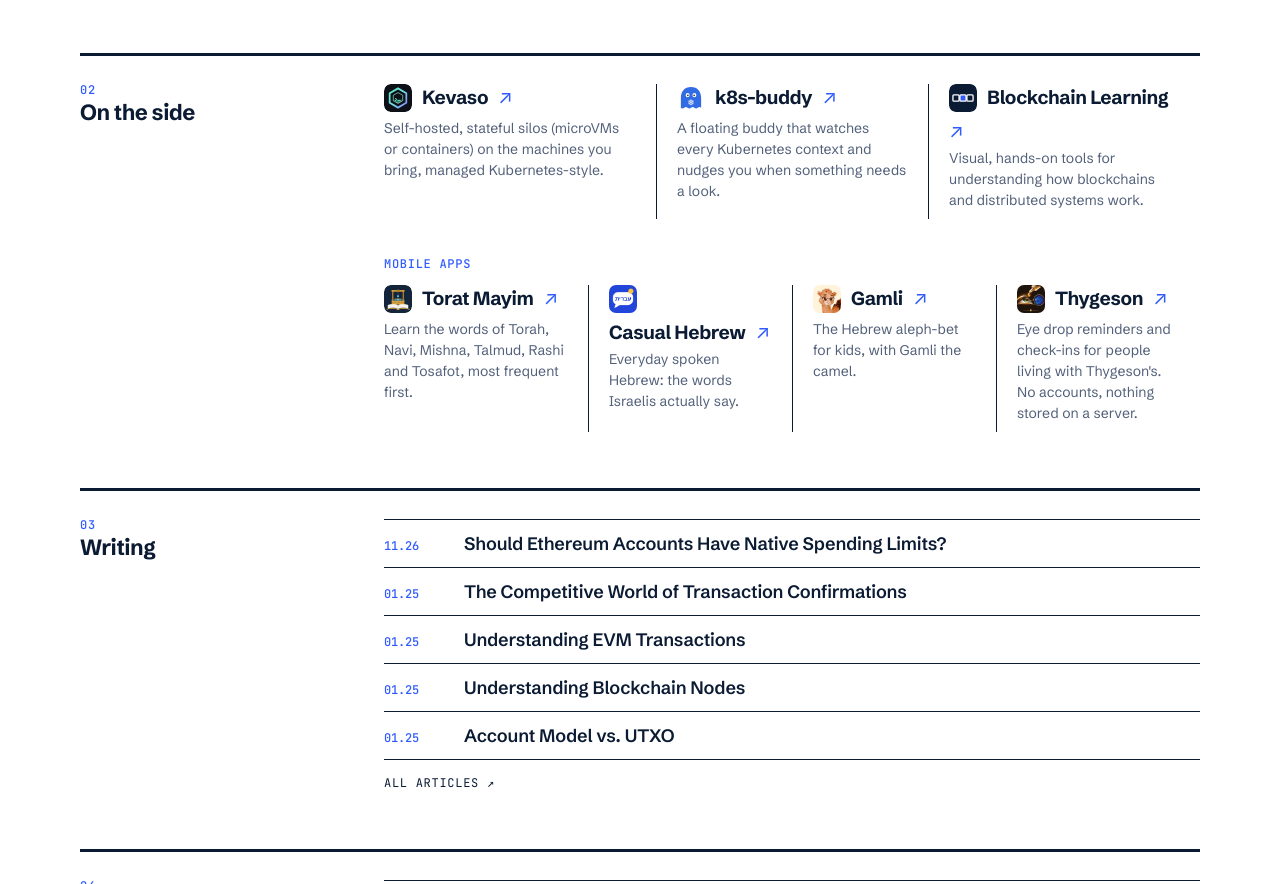
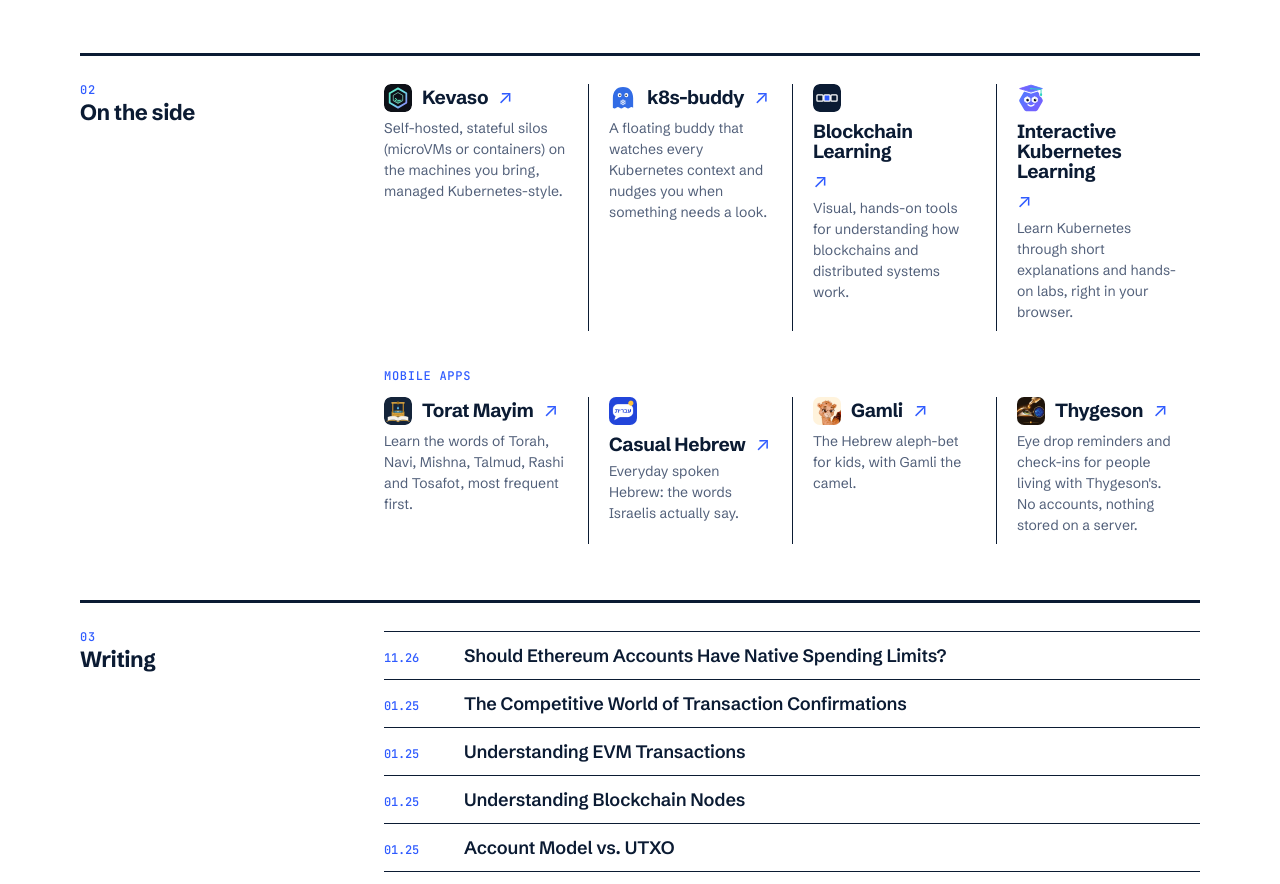
Before and after one commit to dlebee/lebee.info, a plain HTML site: page index.html in a window 1280 px wide. Shown: the part 1115-1999 px from the top of the page. Drawn offline with Linux system fonts and the light colour scheme.

Commit message:
Add Interactive Kubernetes Learning to side projects
Co-Authored-By: Claude Opus 5.5 <noreply@anthropic.com>

```diff
--- a/index.html
+++ b/index.html
@@ -16,8 +16,8 @@
   <link rel="preconnect" href="https://fonts.googleapis.com">
   <link rel="preconnect" href="https://fonts.gstatic.com" crossorigin>
   <link href="https://fonts.googleapis.com/css2?family=JetBrains+Mono:wght@400;500&family=Schibsted+Grotesk:wght@400;500;600;700;800&display=swap" rel="stylesheet">
-  <link rel="stylesheet" href="/assets/css/tokens.css?v=swiss6">
-  <link rel="stylesheet" href="/assets/css/site.css?v=swiss6">
+  <link rel="stylesheet" href="/assets/css/tokens.css?v=swiss8">
+  <link rel="stylesheet" href="/assets/css/site.css?v=swiss8">
   <script type="application/ld+json">
   {"@context":"https://schema.org","@type":"Person","name":"David Lebée","jobTitle":"Head of Engineering & Chief Software Architect","worksFor":{"@type":"Organization","name":"Gluwa"},"email":"mailto:david@lebee.info","url":"https://david.lebee.info/","sameAs":["https://www.linkedin.com/in/davidlebee/","https://github.com/dlebee","https://medium.com/@dsylebee"]}
   </script>
@@ -69,7 +69,7 @@
   <section class="row">
     <h2 class="label"><span>02</span>On the side</h2>
     <div>
-    <ul class="cols side">
+    <ul class="cols side apps">
       <li>
         <a href="https://kevaso.com" target="_blank" rel="noopener">
           <span class="title"><img class="ico" src="/assets/img/icons/kevaso.svg" alt="" width="28" height="28">Kevaso <i>↗</i></span>
@@ -86,6 +86,12 @@
         <a href="https://interactive-blockchain-learning.vercel.app/" target="_blank" rel="noopener">
           <span class="title"><img class="ico" src="/assets/img/icons/blockchain-learning.svg" alt="" width="28" height="28">Blockchain Learning <i>↗</i></span>
           <span class="desc">Visual, hands-on tools for understanding how blockchains and distributed systems work.</span>
+        </a>
+      </li>
+      <li>
+        <a href="https://dlebee.github.io/interactive-kubernetes-learning/" target="_blank" rel="noopener">
+          <span class="title"><img class="ico" src="/assets/img/icons/kubernetes-learning.svg" alt="" width="28" height="28">Interactive Kubernetes Learning <i>↗</i></span>
+          <span class="desc">Learn Kubernetes through short explanations and hands-on labs, right in your browser.</span>
         </a>
       </li>
     </ul>
```
Also changed, not shown: assets/img/icons/kubernetes-learning.svg (added).
